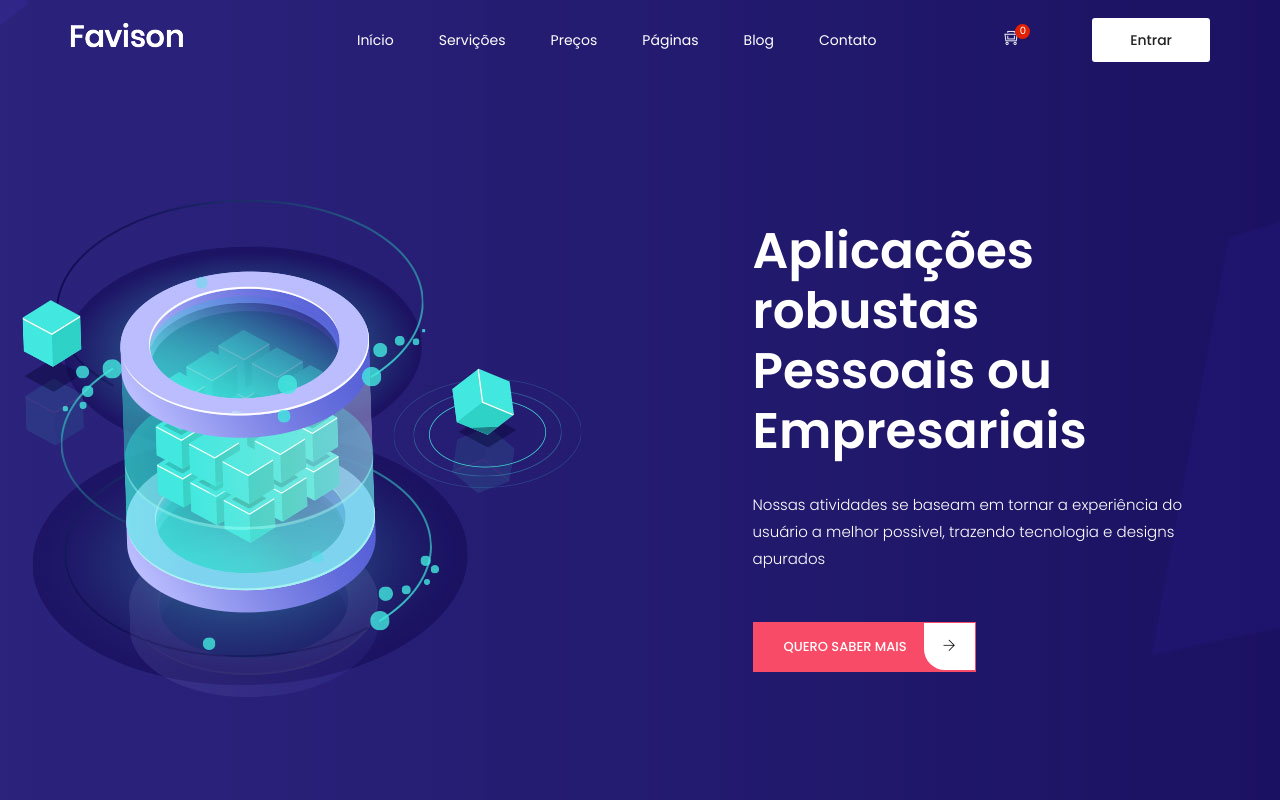
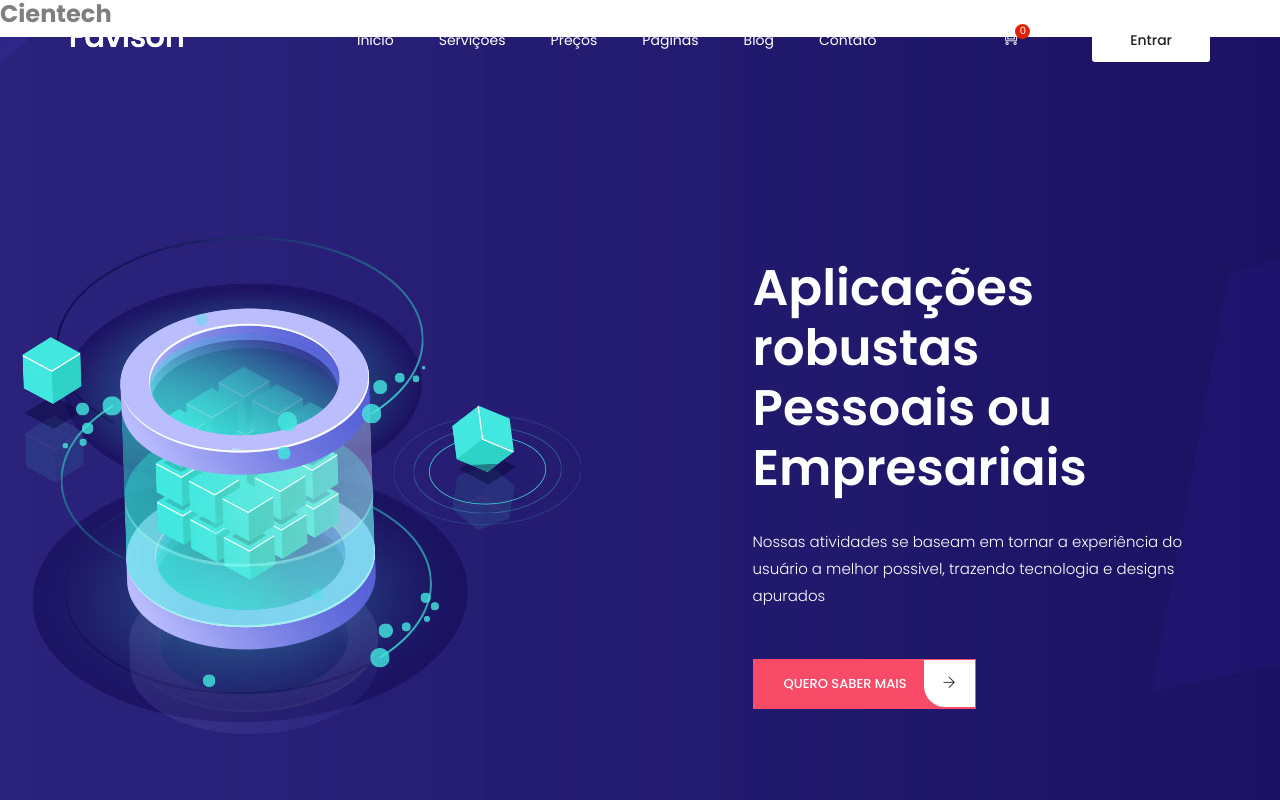
Before and after one commit to MatheusCbrl/Cientech_Site, a plain HTML site: page index.html in a window 1280 px wide. Shown: the top 800 px of the page. Drawn offline with Linux system fonts and the light colour scheme.

Commit message:
Update index.html

```diff
--- a/index.html
+++ b/index.html
@@ -4,8 +4,9 @@
     <!-- Required meta tags -->
     <meta charset="utf-8">
     <meta name="viewport" content="width=device-width, initial-scale=1, shrink-to-fit=no">
+    <h3>Cientech</h3>
     <link rel="icon" href="img/favicon.png" type="image/png">
-    <title>Cientech</title>
+    <title>Cientech Soluções em TI</title>
     <!-- Bootstrap CSS -->
     <link rel="stylesheet" href="css/bootstrap.css">
     <link rel="stylesheet" href="css/themify-icons.css">
```
